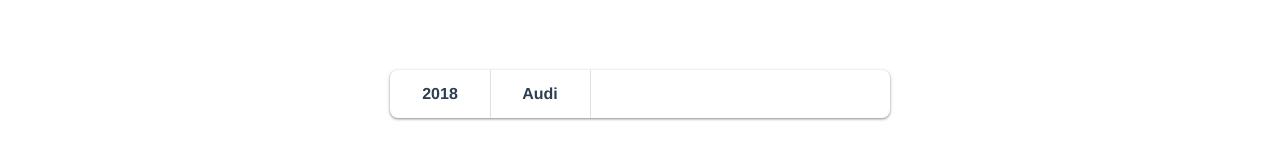
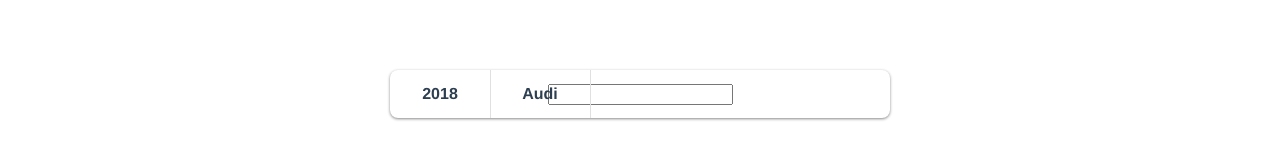
Before and after one commit to loama/ModusCreate-VueJS-FrontEnd, a Vue app: page / in a window 1280 px wide. Shown: the part 170-338 px from the top of the page. Built offline with nearby package versions, Linux system fonts and the light colour scheme.

Commit message:
add hover

```diff
--- a/src/components/search.vue
+++ b/src/components/search.vue
@@ -7,7 +7,9 @@
 
       <div class="manufacturer">{{manufacturers.selected}}</div>
 
-      <div class="model"></div>
+      <div class="model">
+        <input type="text">
+      </div>
     </div>
   </div>
 </template>
@@ -74,4 +76,8 @@
       width: 100px
       border-right: 1px solid #E0E0E0
       cursor: pointer
+
+      &:hover
+        background: #328AFD
+        color: #FFF
 </style>
```
